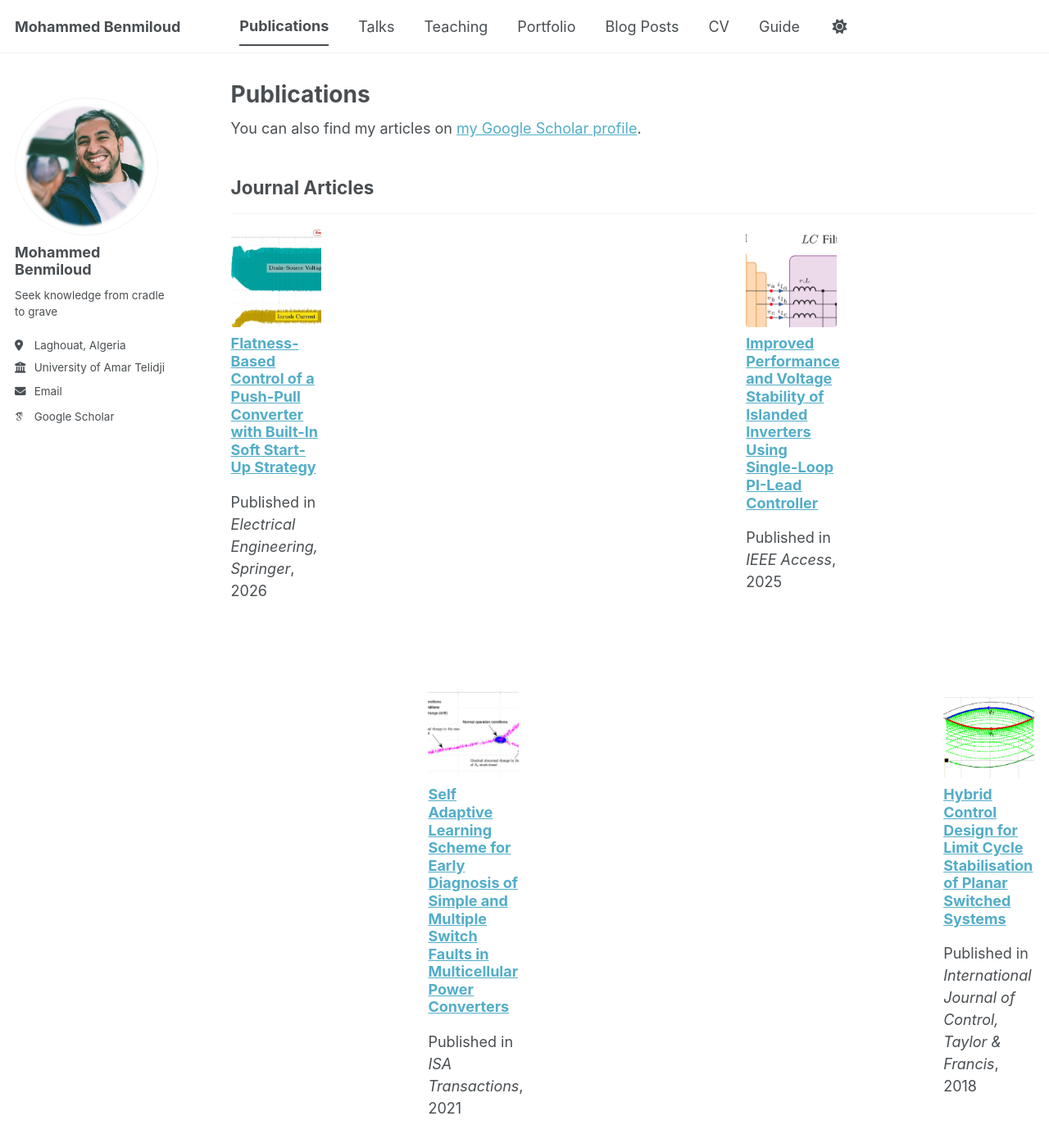
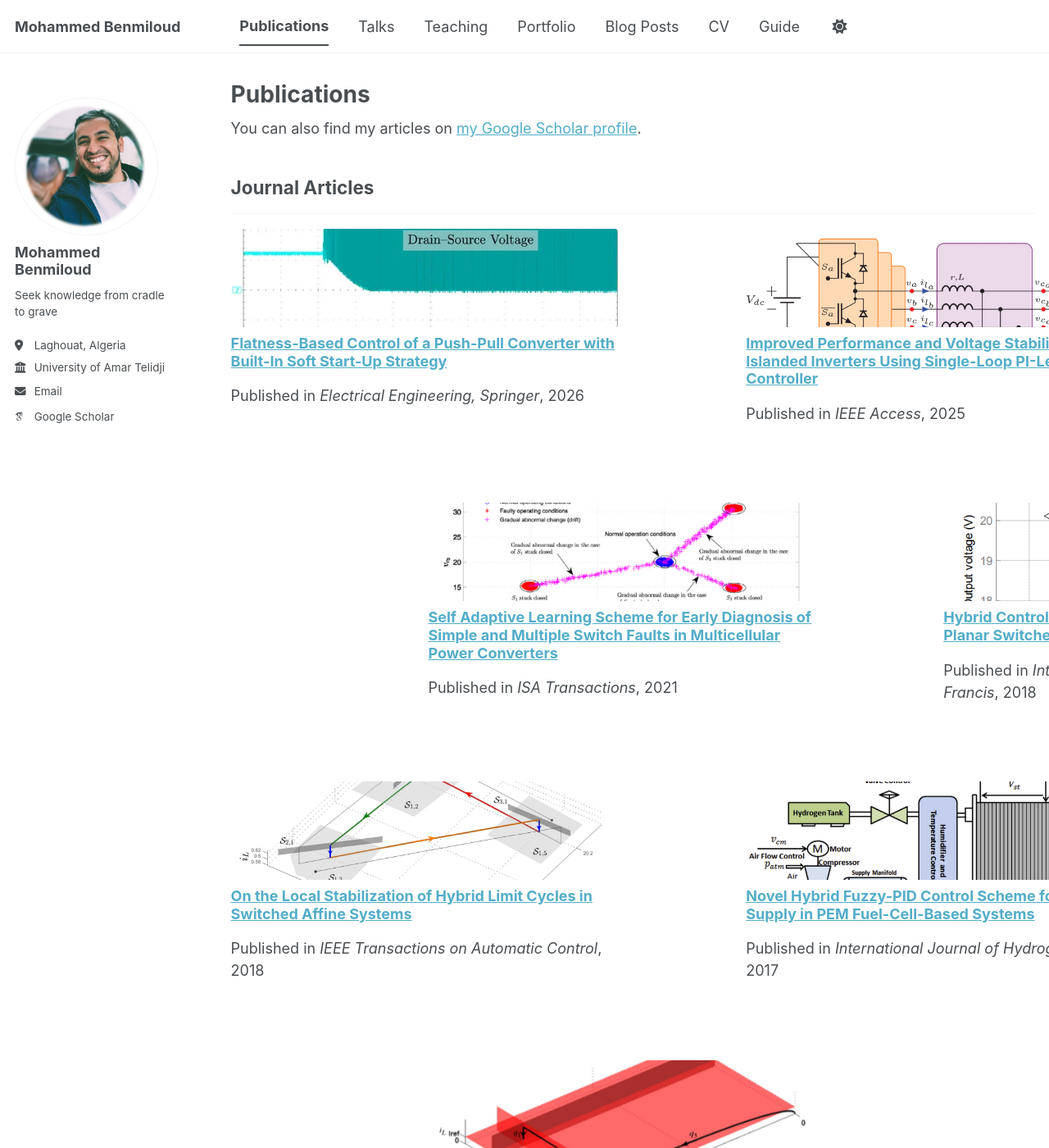
Before and after one commit to medbenmiloud/medbenmiloud.github.io, a Jekyll site: the page built from _pages/publications.html, in a window 1280 px wide and 1400 px high. Shown: the whole window at 82% size. Built offline with Jekyll 4.4.1, drawn with Linux system fonts in a browser that asks for light colours; some web fonts are replaced; a script bundle is joined from its source files by our own code; library files that are not in the unit come from our copies.

Commit message:
Update publications.html

```diff
--- a/_pages/publications.html
+++ b/_pages/publications.html
@@ -17,6 +17,12 @@ author_profile: true
   display: grid;
   grid-template-columns: repeat(2, 1fr);
   gap: 2em;
+  width: 100%;
+}
+
+.grid__wrapper .grid__item {
+  min-width: 0;
+  width: 100% !important;
 }
 </style>
 
```
